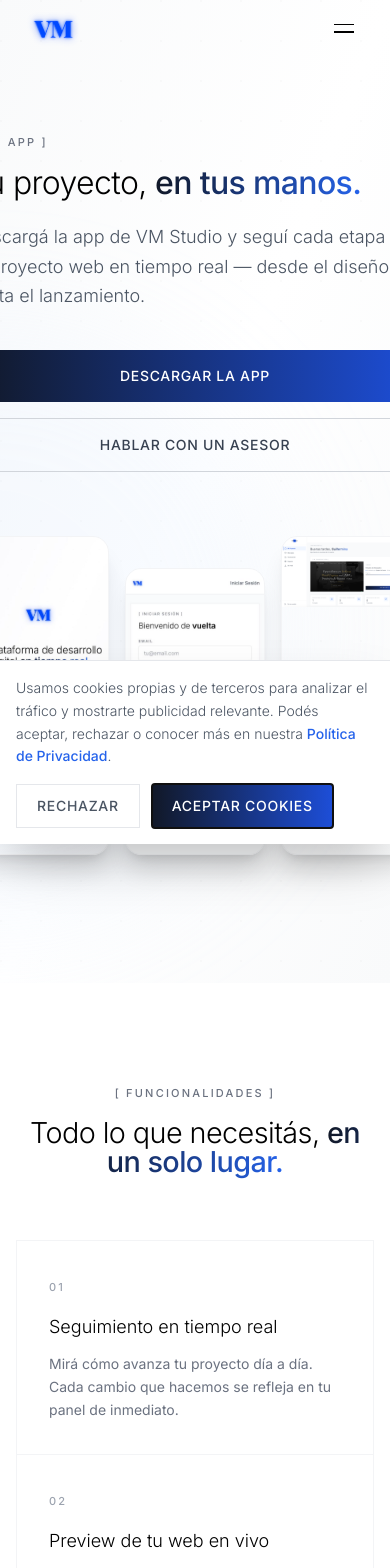
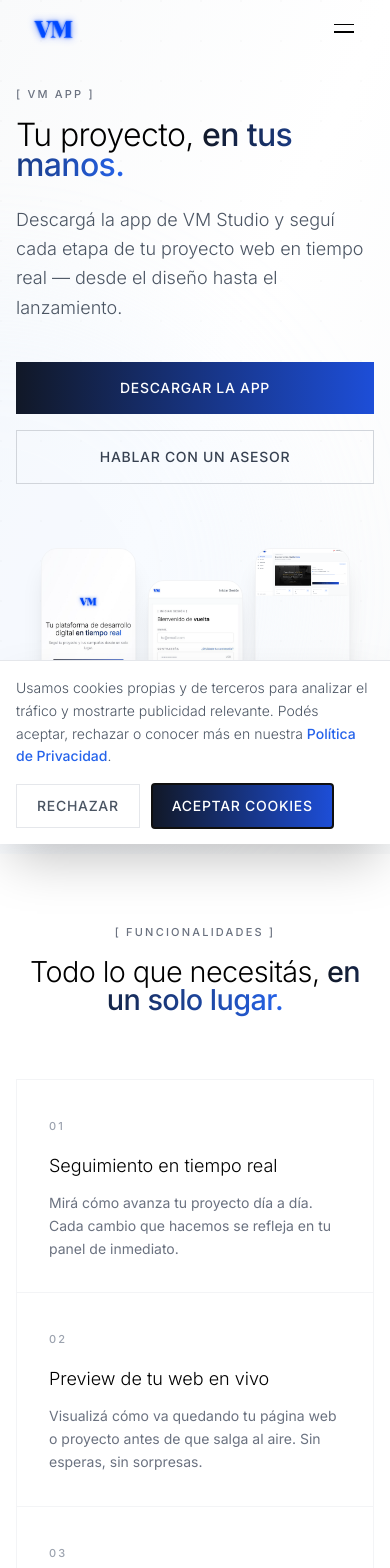
Before and after one commit to VM-Studio/VM-WEB-DOS, a Next.js app: page /app in a window 390 px wide. Shown: the top 1568 px of the page. Built offline with nearby package versions, Linux system fonts and the light colour scheme.

Commit message:
feat: hacer /app page responsive para mobile

```diff
--- a/src/app/app/page.tsx
+++ b/src/app/app/page.tsx
@@ -50,7 +50,7 @@ export default function AppPage() {
         {/* blue glow */}
         <div className="absolute top-1/3 right-1/4 w-[600px] h-[600px] bg-blue-100 rounded-full opacity-20 blur-3xl pointer-events-none" />
 
-        <div className="relative z-10 max-w-[1400px] mx-auto px-4 sm:px-6 lg:px-8 py-32">
+        <div className="relative z-10 max-w-[1400px] mx-auto px-4 sm:px-6 lg:px-8 py-20 lg:py-32">
           <div className="grid lg:grid-cols-2 gap-16 items-center">
 
             {/* ─ Text ─ */}
@@ -137,15 +137,15 @@ export default function AppPage() {
             </div>
 
             {/* Mobile: stacked screenshots */}
-            <div className="flex lg:hidden gap-4 justify-center">
-              <div className="w-[140px] rounded-2xl overflow-hidden shadow-xl border border-gray-100">
-                <Image src="/vmapp1.png" alt="Portada VM App" width={140} height={260} unoptimized className="w-full h-auto" />
+            <div className="flex lg:hidden gap-3 justify-center">
+              <div className="w-[95px] sm:w-[130px] rounded-2xl overflow-hidden shadow-xl border border-gray-100">
+                <Image src="/vmapp1.png" alt="Portada VM App" width={130} height={260} unoptimized className="w-full h-auto" />
               </div>
-              <div className="w-[140px] rounded-2xl overflow-hidden shadow-xl border border-gray-100 mt-8">
-                <Image src="/vmapp2.png" alt="Login VM App" width={140} height={260} unoptimized className="w-full h-auto" />
+              <div className="w-[95px] sm:w-[130px] rounded-2xl overflow-hidden shadow-xl border border-gray-100 mt-8">
+                <Image src="/vmapp2.png" alt="Login VM App" width={130} height={260} unoptimized className="w-full h-auto" />
               </div>
-              <div className="w-[140px] rounded-2xl overflow-hidden shadow-xl border border-gray-100">
-                <Image src="/vmapp3.png" alt="Panel VM App" width={140} height={260} unoptimized className="w-full h-auto" />
+              <div className="w-[95px] sm:w-[130px] rounded-2xl overflow-hidden shadow-xl border border-gray-100">
+                <Image src="/vmapp3.png" alt="Panel VM App" width={130} height={260} unoptimized className="w-full h-auto" />
               </div>
             </div>
 
@@ -154,7 +154,7 @@ export default function AppPage() {
       </section>
 
       {/* ── FEATURES ─────────────────────────────────────── */}
-      <section className="py-24 bg-white">
+      <section className="py-16 lg:py-24 bg-white">
         <div className="max-w-[1400px] mx-auto px-4 sm:px-6 lg:px-8">
           <div className="text-center mb-16">
             <span className="text-[11px] font-medium tracking-[0.2em] text-gray-500">
@@ -183,11 +183,11 @@ export default function AppPage() {
       </section>
 
       {/* ── SCREENS SHOWCASE ─────────────────────────────── */}
-      <section className="py-24 bg-gradient-to-br from-gray-50 via-white to-gray-50 overflow-hidden">
+      <section className="py-16 lg:py-24 bg-gradient-to-br from-gray-50 via-white to-gray-50 overflow-hidden">
         <div className="max-w-[1400px] mx-auto px-4 sm:px-6 lg:px-8">
 
           {/* Row 1 — portada */}
-          <div className="grid lg:grid-cols-2 gap-12 items-center mb-24">
+          <div className="grid lg:grid-cols-2 gap-12 items-center mb-14 lg:mb-24">
             <div>
               <span className="text-[11px] font-medium tracking-[0.2em] text-gray-500">
                 [ PANTALLA DE INICIO ]
@@ -223,7 +223,7 @@ export default function AppPage() {
           </div>
 
           {/* Row 2 — auth */}
-          <div className="grid lg:grid-cols-2 gap-12 items-center mb-24">
+          <div className="grid lg:grid-cols-2 gap-12 items-center mb-14 lg:mb-24">
             <div className="lg:order-2">
               <span className="text-[11px] font-medium tracking-[0.2em] text-gray-500">
                 [ ACCESO SEGURO ]
@@ -299,7 +299,7 @@ export default function AppPage() {
       </section>
 
       {/* ── HOW IT WORKS ─────────────────────────────────── */}
-      <section className="py-24 bg-white">
+      <section className="py-16 lg:py-24 bg-white">
         <div className="max-w-[1400px] mx-auto px-4 sm:px-6 lg:px-8">
           <div className="text-center mb-16">
             <span className="text-[11px] font-medium tracking-[0.2em] text-gray-500">
@@ -332,7 +332,7 @@ export default function AppPage() {
       </section>
 
       {/* ── CTA FINAL ────────────────────────────────────── */}
-      <section className="py-24 bg-gradient-to-r from-gray-900 to-blue-800">
+      <section className="py-16 lg:py-24 bg-gradient-to-r from-gray-900 to-blue-800">
         <div className="max-w-[1400px] mx-auto px-4 sm:px-6 lg:px-8 text-center">
           <span className="text-[11px] font-medium tracking-[0.2em] text-blue-300">
             [ TU PROYECTO ]
```
